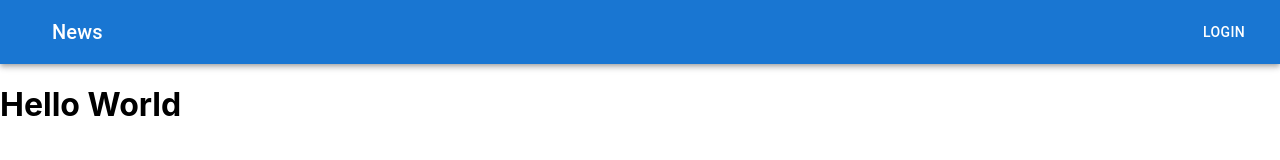
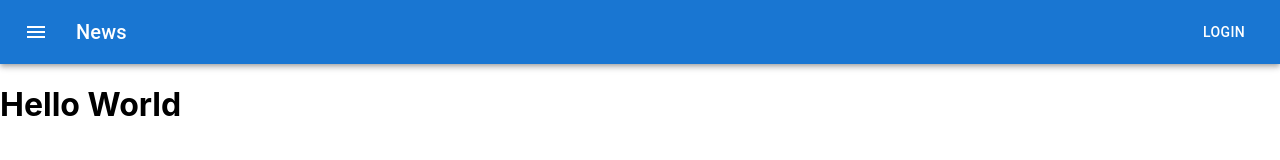
Before and after one commit to MarcinMarcinkiewicz/AnimalFactsExampleFrontEnd, a React (Create React App) app in the folder animalfacts/: page / in a window 1280 px wide. Shown: the top 160 px of the page. Built offline with nearby package versions, Linux system fonts and the light colour scheme.

Commit message:
Aight, it works

```diff
--- a/animalfacts/package.json
+++ b/animalfacts/package.json
@@ -5,6 +5,7 @@
   "dependencies": {
     "@emotion/react": "^11.10.0",
     "@emotion/styled": "^11.10.0",
+    "@mui/icons-material": "^5.8.4",
     "@mui/material": "^5.10.0",
     "@testing-library/jest-dom": "^5.16.5",
     "@testing-library/react": "^13.3.0",
--- a/animalfacts/src/Components/NavBar.js
+++ b/animalfacts/src/Components/NavBar.js
@@ -5,7 +5,7 @@ import Toolbar from '@mui/material/Toolbar';
 import Typography from '@mui/material/Typography';
 import Button from '@mui/material/Button';
 import IconButton from '@mui/material/IconButton';
-//import MenuIcon from '@mui/icons-material/Menu';
+import MenuIcon from '@mui/icons-material/Menu';
 
 const NavBar = () => {
     return (
@@ -19,7 +19,7 @@ const NavBar = () => {
                 aria-label="menu"
                 sx={{ mr: 2 }}
               >
-                {/* <MenuIcon /> */}
+                <MenuIcon />
               </IconButton>
               <Typography variant="h6" component="div" sx={{ flexGrow: 1 }}>
                 News
```
Also changed, not shown: 1 other file (tests, documents, lock files or other folders).
